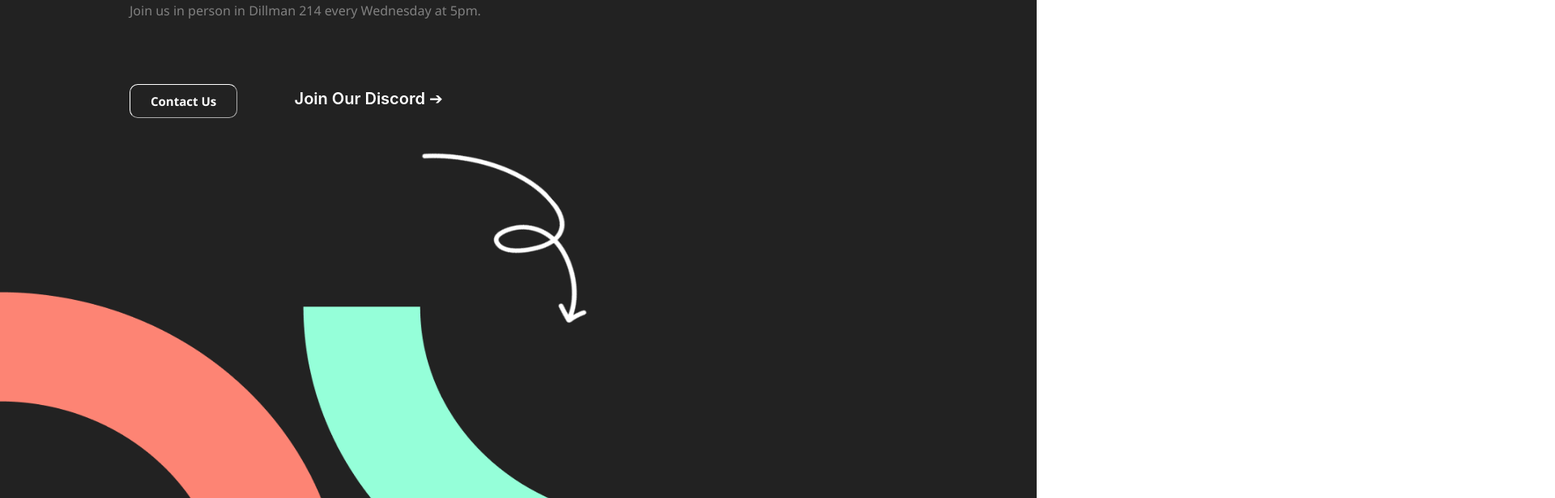
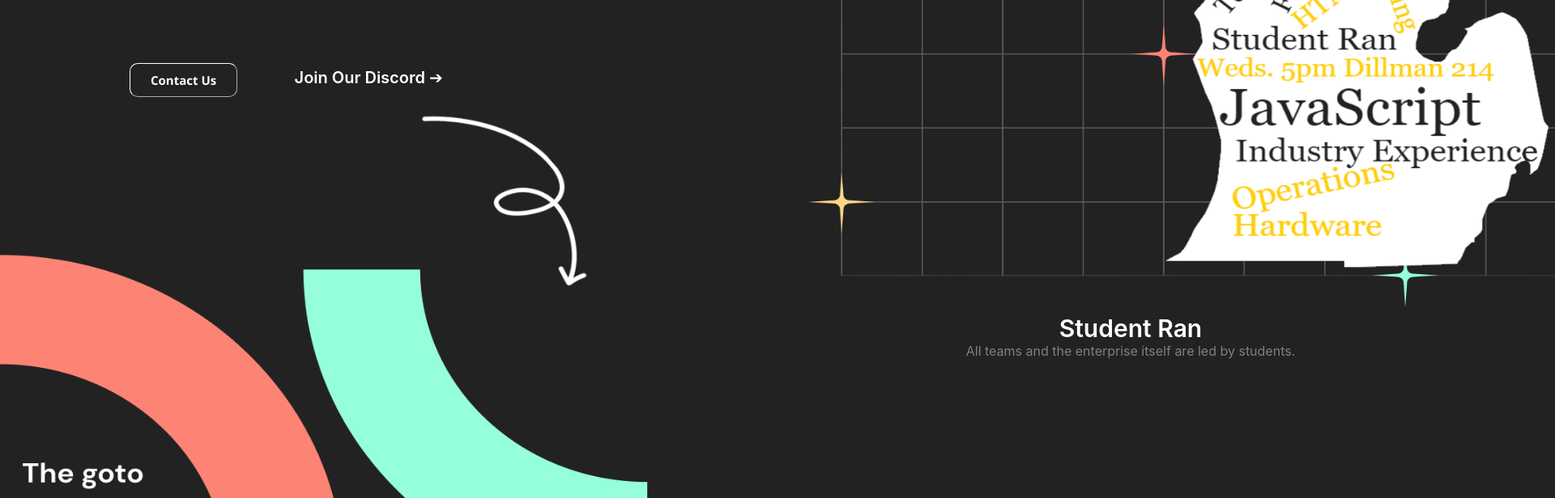
Before and after one commit to itoxygen/ITO-Website-Redesign, a React (Create React App) app in the folder my-app/: page / in a window 1280 px wide. Shown: the part 440-1056 px from the top of the page at 81% size, 1920 px wide, since content can reach past the window. Built offline with nearby package versions, Linux system fonts and the light colour scheme.

Commit message:
right side almost done

```diff
--- a/my-app/src/App.css
+++ b/my-app/src/App.css
@@ -1,6 +1,6 @@
 .App {
   text-align: center;
-  height: 100vh;
+  height: 200vh;
   display: grid;
   /* grid-template-columns: repeat(2, 1fr);
   grid-template-rows: 0.35fr repeat(2, 1fr);
@@ -9,9 +9,9 @@
 }
 
 .landingPageContent {
-  /* margin-top: -20vh; */
   background-color: rgb(34,34,34);
   display: flex;
+  margin-top: -95vh;
 }
 .div1 {
   /* left side */
@@ -23,7 +23,7 @@
   padding-top: 5%;
   padding-left: 20%;
   color: white;
-  font-size: 60px;
+  font-size: 100px;
   font-family: 'Segoe UI', Tahoma, Geneva, Verdana, sans-serif;
   font-weight: 500;
   line-height: 1.4;
@@ -86,6 +86,10 @@
    text-align: center;
 }
 
+.mainArt {
+  padding-top: 1vh;
+  padding-left: 15vw;
+}
 .div3 {
   /* grid-area: 1 / 1 / 2 / 3; */
   height: 150px;
@@ -93,7 +97,25 @@
   text-align: center;
 }
 .quarterCircles {
-  padding-top: 30px;
+  padding-top: 10px;
+}
+
+.landingPageRightSide {
+  display: block;
+}
+.rightSideTextFormat {
+  display: block;
+}
+.rightSideText {
+  display: block;
+}
+.studentRan {
+  color: white;
+  font-size: 30px;
+  font-weight: 600;
+}
+.studentRanDesc {
+  color: gray;
 }
 .navigation_bar {
   margin: 0px 50px; /*Pushes the outer items inward.*/
--- a/my-app/src/App.tsx
+++ b/my-app/src/App.tsx
@@ -40,8 +40,18 @@ function App() {
               <img src="landingArt.png" width="800" height="600"></img>
             </div>
           </div>
-          <div>
-
+          <div className="landingPageRightSide">
+            <div className="mainArt">
+              <img src="mainArt.png" height="1000" width="1000"></img>
+            </div>
+            <div className="rightSideText">
+              <div className="studentRan">
+                Student Ran
+              </div>
+              <div className="studentRanDesc">
+                All teams and the enterprise itself are led by students.
+              </div>
+            </div>
           </div>
         </div>
     </div>
```
Also changed, not shown: my-app/public/mainArt.png (added).
